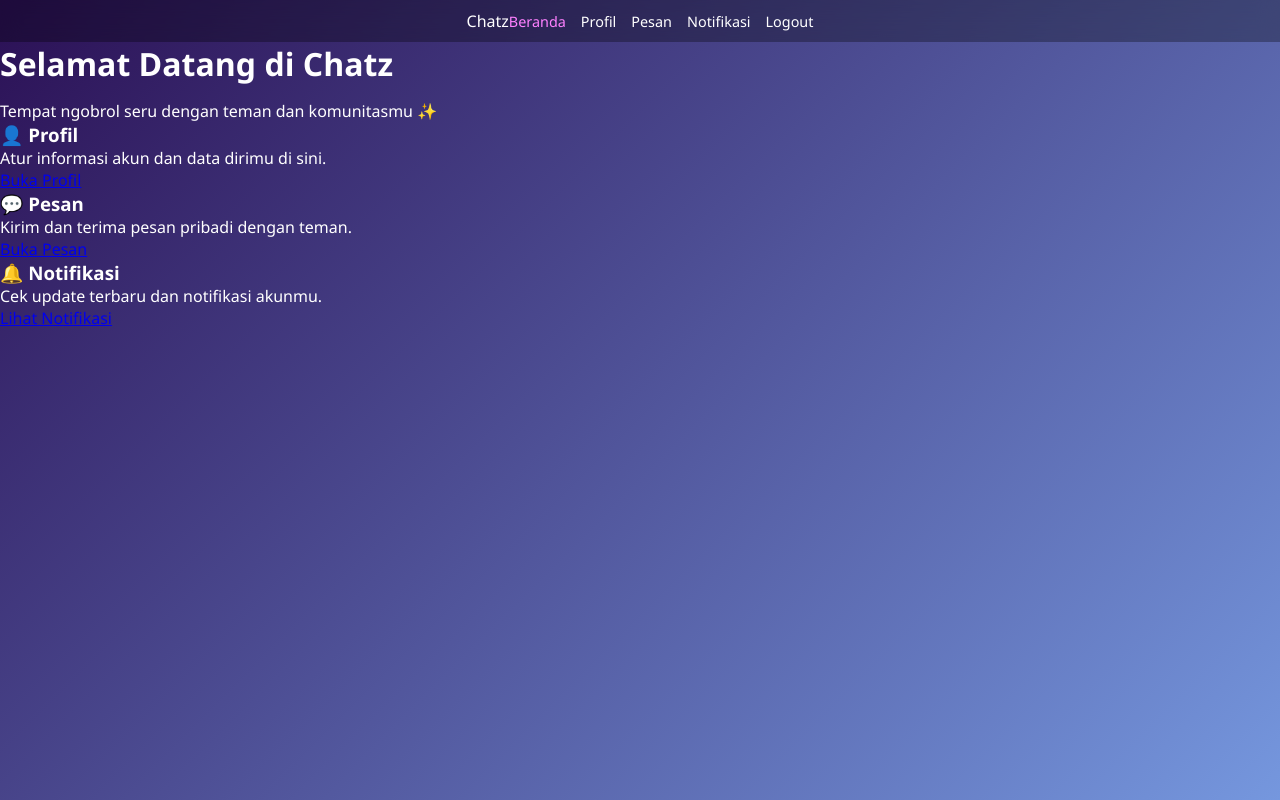
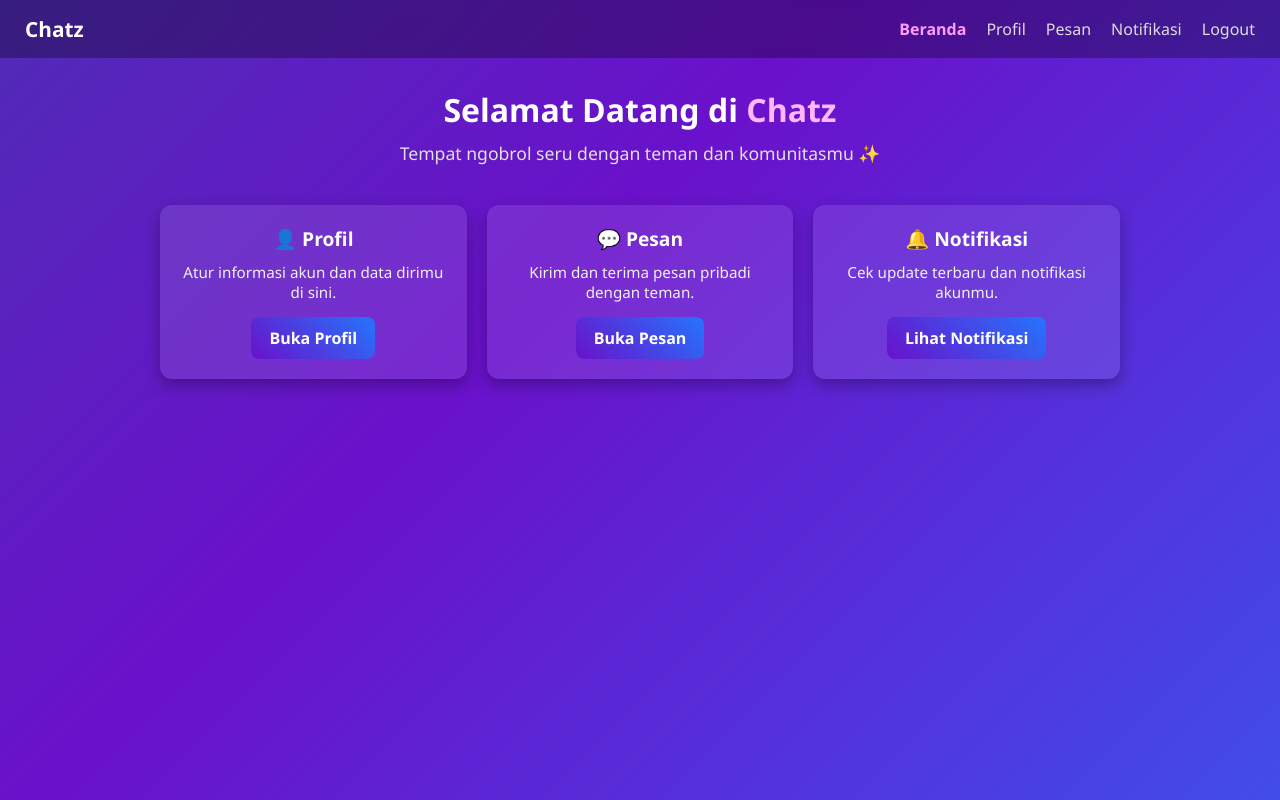
Before and after one commit to andizhuu/chatz, a website: page home.html in a window 1280 px wide. Drawn offline with Linux system fonts and the light colour scheme.

Commit message:
update project

```diff
--- a/style.css
+++ b/style.css
@@ -1,90 +1,128 @@
-/* Reset */
+/* Global style */
 * {
   margin: 0;
   padding: 0;
   box-sizing: border-box;
+  font-family: 'Segoe UI', Tahoma, Geneva, Verdana, sans-serif;
 }
 
-/* Body */
 body {
-  font-family: 'Segoe UI', Tahoma, Geneva, Verdana, sans-serif;
-  background: linear-gradient(135deg, #2b1055, #7597de);
+  min-height: 100vh;
+  background: linear-gradient(135deg, #1e3c72, #2a5298, #6a11cb, #2575fc);
+  background-size: 300% 300%;
   color: #fff;
-  min-height: 100vh;
-  display: flex;
-  flex-direction: column;
+  animation: gradient 12s ease infinite;
+}
+
+@keyframes gradient {
+  0% { background-position: 0% 50%; }
+  50% { background-position: 100% 50%; }
+  100% { background-position: 0% 50%; }
 }
 
 /* Navbar */
 .navbar {
   display: flex;
-  justify-content: center;
+  justify-content: space-between;
   align-items: center;
-  background: rgba(0,0,0,0.3);
-  padding: 10px 15px;
-  backdrop-filter: blur(10px);
+  padding: 15px 25px;
+  background: rgba(0, 0, 0, 0.3);
+  backdrop-filter: blur(6px);
   position: sticky;
   top: 0;
   z-index: 1000;
 }
 
+.logo {
+  font-size: 1.3rem;
+  font-weight: bold;
+  color: #fff;
+}
+
 .nav-links {
   list-style: none;
   display: flex;
-  gap: 15px;
+  gap: 20px;
 }
 
 .nav-links li a {
-  font-size: 0.9rem; /* kecilin font */
-  color: #fff;
   text-decoration: none;
+  color: #ddd;
   font-weight: 500;
   transition: color 0.3s;
 }
 
 .nav-links li a:hover,
 .nav-links li a.active {
-  color: #ff80ff;
+  color: #ff9dff;
+  font-weight: bold;
 }
 
-/* Konten */
-.content {
-  flex: 1;
-  display: flex;
-  flex-direction: column;
-  justify-content: center;
-  align-items: center;
+/* Container */
+.container {
+  max-width: 1000px;
+  margin: 30px auto;
   text-align: center;
-  padding: 40px 20px;
+  padding: 0 20px;
 }
 
-h1 {
+.container h1 {
   font-size: 2rem;
+  margin-bottom: 10px;
+}
+
+.highlight {
+  color: #ffb6ff;
+}
+
+.subtitle {
+  margin-bottom: 40px;
+  font-size: 1.1rem;
+  color: #e0e0e0;
+}
+
+/* Cards */
+.cards {
+  display: grid;
+  grid-template-columns: repeat(auto-fit, minmax(250px, 1fr));
+  gap: 20px;
+}
+
+.card {
+  background: rgba(255, 255, 255, 0.1);
+  border-radius: 12px;
+  padding: 20px;
+  box-shadow: 0 6px 15px rgba(0, 0, 0, 0.3);
+  transition: transform 0.3s ease;
+}
+
+.card:hover {
+  transform: translateY(-8px);
+}
+
+.card h3 {
+  font-size: 1.2rem;
+  margin-bottom: 10px;
+  color: #fff;
+}
+
+.card p {
+  font-size: 0.95rem;
+  color: #f0f0f0;
   margin-bottom: 15px;
 }
 
-.gradient-text {
-  background: linear-gradient(90deg, #00c6ff, #ff80ff);
-  -webkit-background-clip: text;
-  -webkit-text-fill-color: transparent;
+.btn {
+  display: inline-block;
+  padding: 10px 18px;
+  background: linear-gradient(45deg, #6a11cb, #2575fc);
+  color: white;
+  border-radius: 8px;
+  text-decoration: none;
+  font-weight: bold;
+  transition: background 0.3s ease;
 }
 
-/* Responsive */
-@media (max-width: 768px) {
-  .nav-links {
-    gap: 10px;
-    flex-wrap: nowrap;
-    justify-content: center;
-  }
-
-  h1 {
-    font-size: 1.6rem;
-  }
+.btn:hover {
+  background: linear-gradient(45deg, #2575fc, #6a11cb);
 }
-
-/* Mode PC: izinkan zoom */
-@media (min-width: 1024px) {
-  meta[name="viewport"] {
-    content: "width=device-width, initial-scale=1.0";
-  }
-}
```
